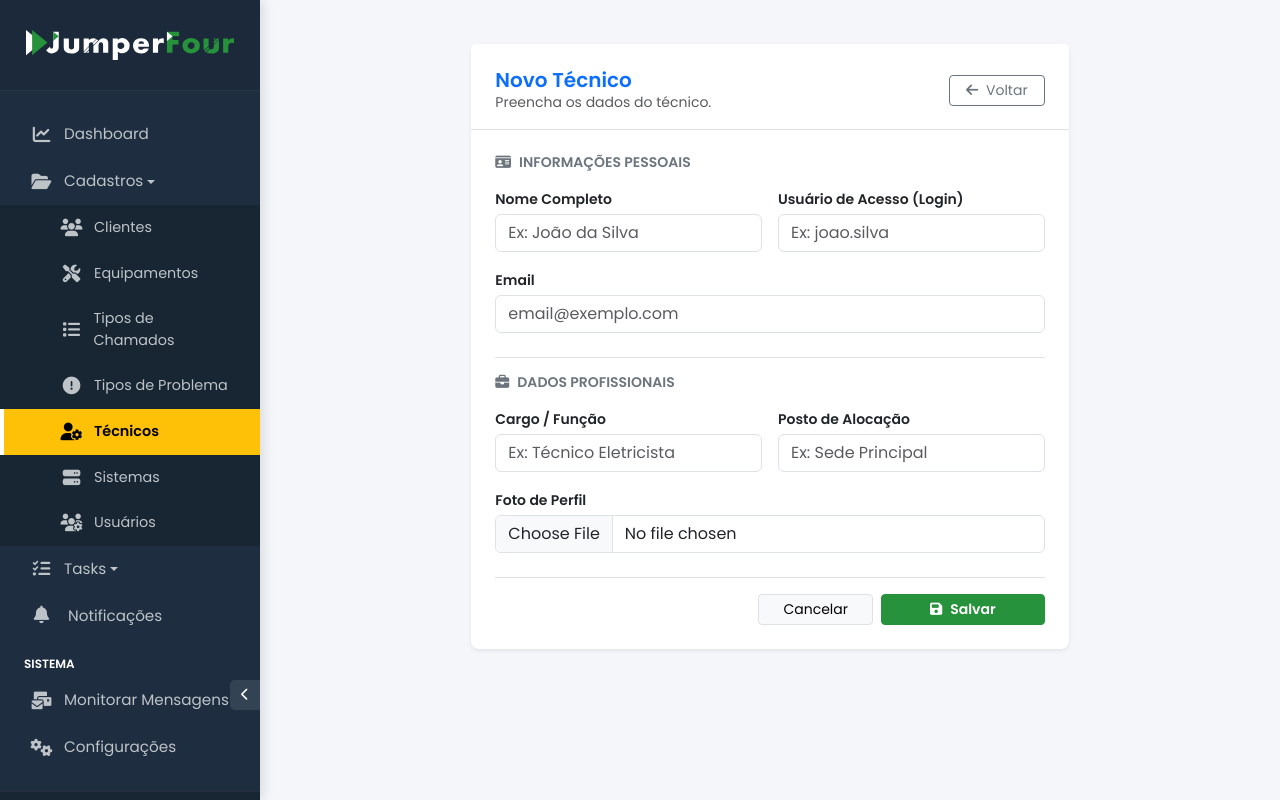
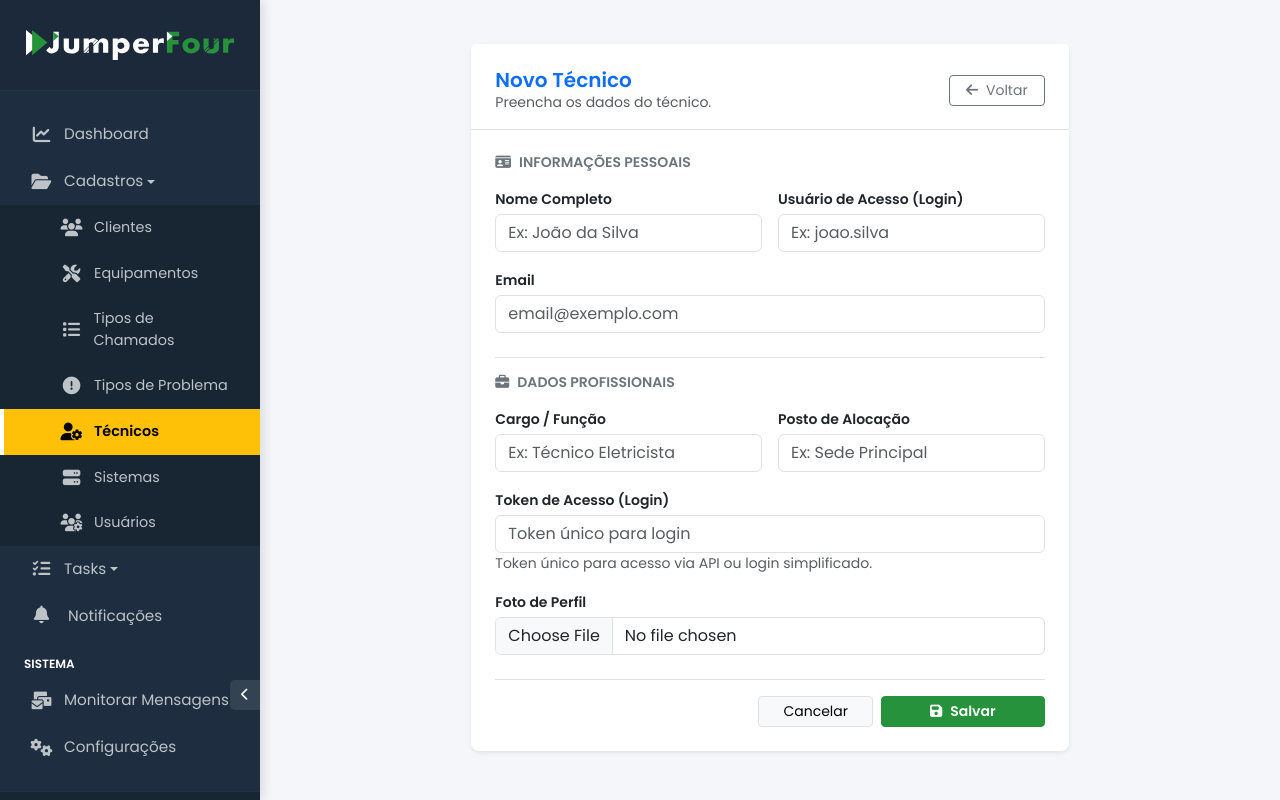
Before and after one commit to contatoevertonoliveira/os, a Django app: page /technicians/new/ in a window 1280 px wide. Run offline with Django 5.2, Linux system fonts and the light colour scheme; a user stored in the database is signed in; data comes from the database, SQL or seed files in the repository; data that the repository does not hold is empty; some libraries are stand-ins or nearby versions.

Commit message:
Ajuste de token para o cadastro de técnicos

```diff
--- a/templates/cadastros/technician_form.html
+++ b/templates/cadastros/technician_form.html
@@ -57,6 +57,12 @@
                                 {% render_field form.station class="form-control" placeholder="Ex: Sede Principal" %}
                                 <div class="text-danger small">{{ form.station.errors }}</div>
                             </div>
+                            <div class="col-md-12">
+                                <label for="{{ form.access_token.id_for_label }}" class="form-label small fw-bold mb-1">Token de Acesso (Login)</label>
+                                {% render_field form.access_token class="form-control" placeholder="Token único para login" %}
+                                <div class="text-muted small">{{ form.access_token.help_text }}</div>
+                                <div class="text-danger small">{{ form.access_token.errors }}</div>
+                            </div>
                             <div class="col-12">
                                 <label for="{{ form.photo.id_for_label }}" class="form-label small fw-bold mb-1">Foto de Perfil</label>
                                 {% render_field form.photo class="form-control" %}
--- a/tickets/forms.py
+++ b/tickets/forms.py
@@ -104,6 +104,9 @@ class TechnicianForm(forms.ModelForm):
         empty_label="Selecione um supervisor"
     )
 
+    # Token
+    access_token = forms.CharField(label="Token de Acesso", max_length=100, required=False, widget=forms.TextInput(attrs={'class': 'form-control'}), help_text="Token único para acesso via API ou login simplificado.")
+
     photo = forms.ImageField(label="Foto de Perfil", required=False)
 
     class Meta:
@@ -119,6 +122,7 @@ class TechnicianForm(forms.ModelForm):
                 self.fields['department'].initial = self.instance.profile.department
                 self.fields['supervisor'].initial = self.instance.profile.supervisor
                 self.fields['photo'].initial = self.instance.profile.photo
+                self.fields['access_token'].initial = self.instance.profile.token
 
                 # Exclude self from supervisor queryset to avoid loops
                 self.fields['supervisor'].queryset = self.fields['supervisor'].queryset.exclude(user=self.instance)
@@ -142,6 +146,9 @@ class TechnicianForm(forms.ModelForm):
             profile.station = self.cleaned_data['station']
             profile.department = self.cleaned_data['department']
             profile.supervisor = self.cleaned_data['supervisor']
+
+            if self.cleaned_data.get('access_token'):
+                profile.token = self.cleaned_data['access_token']
 
             if self.cleaned_data.get('photo'):
                 profile.photo = self.cleaned_data['photo']
```
